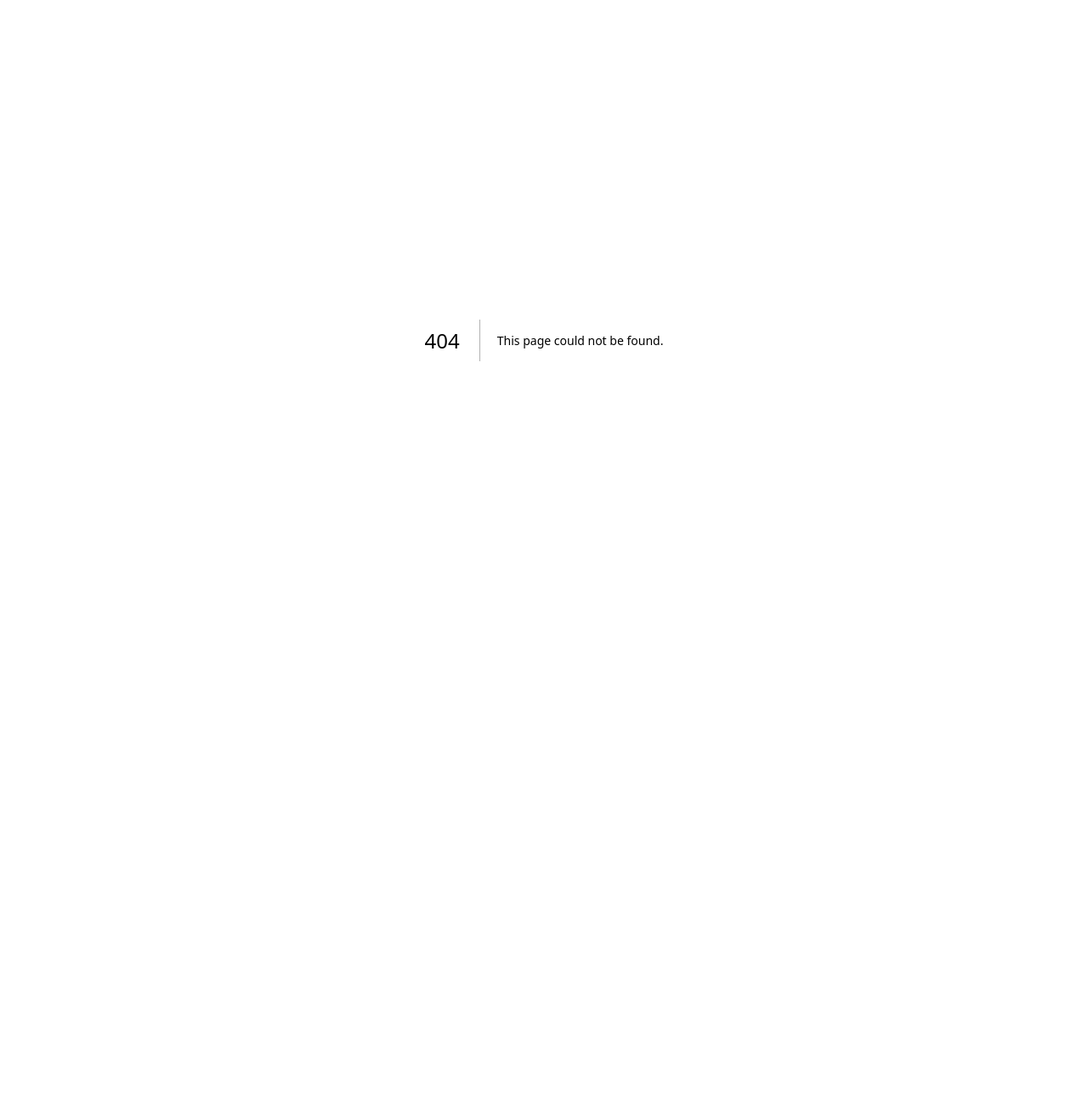
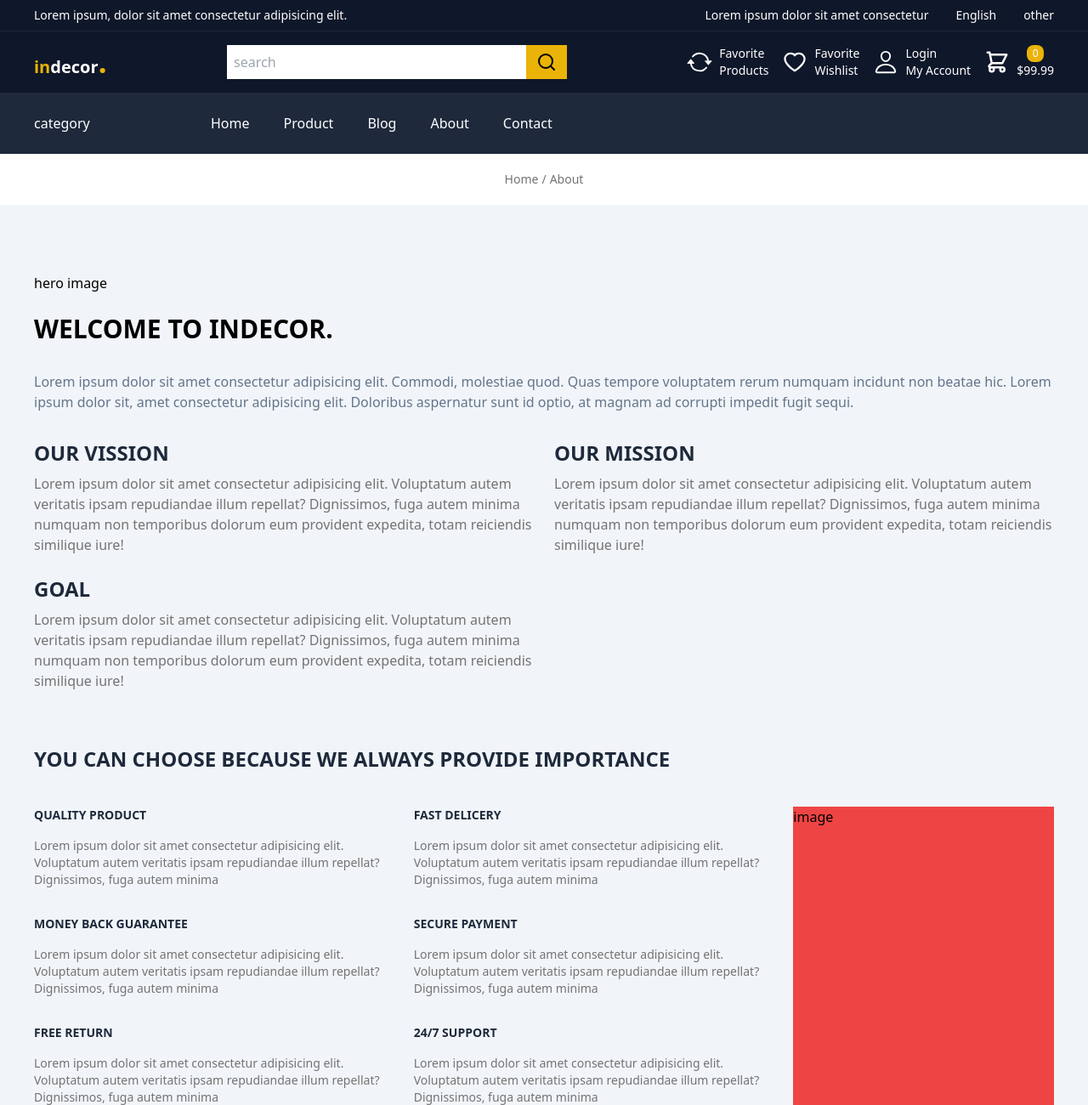
Before and after one commit to MelahGhislain/digit-com, a Next.js app: page /about in a window 1280 px wide. Before the commit this address had no page. Shown: the top 1300 px of the page at 85% size. Before the commit the page ends 800 px from the top, so only its background shows below. Built offline with nearby package versions, Linux system fonts and the light colour scheme.

Commit message:
feat(ui): created about us page

```diff
--- a/src/components/features/home/blog.section.tsx
+++ b/src/components/features/home/blog.section.tsx
@@ -5,7 +5,7 @@
 const Blogs = () => {
   return (
     <section className='pad-x'>
-        <Heading>Feteaure Collection</Heading>
+        <Heading>Blogs</Heading>
         <div className='mb-10'>
             <div className=' flex items-center overflow-x-scroll gap-6 py-5'>
                 <BlogCard />
--- a/src/components/features/home/category.tsx
+++ b/src/components/features/home/category.tsx
@@ -2,12 +2,13 @@
 import React from 'react'
 import { catogoryItems } from './_utils';
 import Link from 'next/link';
+import Heading from '../../heading';
 
 const Category = () => {
 
   return (
     <section className='pad-x'>
-        <h2 className='md:hidden mb-8 mt-6 font-semibold text-3xl'> Category</h2>
+        <Heading> Category</Heading>
         <div className='rounded-lg bg-white p-6'>
             <div className='flex overflow-x-auto lg:grid lg:grid-cols-5 justify-start gap-4'>
                 {
--- a/src/components/features/home/popular.product.tsx
+++ b/src/components/features/home/popular.product.tsx
@@ -13,8 +13,8 @@
         <div>
             <div className='mb-10'>
                 <div className=' flex items-center overflow-x-scroll gap-6 py-5'>
-                        <div className='bg-white w-[15rem] md:w-[16rem] h-[20rem] md:h-[24rem] rounded-lg flex-none'>
-                            <div className='flex flex-col p-4 overflow-auto gap-y-4 h-full'>
+                        <div className='bg-white w-[15rem] md:w-[16rem] rounded-lg flex-none'>
+                            <div className='flex flex-col p-4 overflow-auto gap-y-4 h-[20rem] md:h-[24rem]'>
                                 {
                                     catogoryItems.map(item => (
                                         <Link key={item.id} href='/'>
--- a/src/components/layout/footer/index.tsx
+++ b/src/components/layout/footer/index.tsx
@@ -64,7 +64,7 @@
                         <Link href='/'>
                             <li className='my-1 text-sm transition-all duration-300 hover:text-white'>Search</li>
                         </Link>
-                        <Link href='/'>
+                        <Link href='/about'>
                             <li className='my-1 text-sm transition-all duration-300 hover:text-white'>About Us</li>
                         </Link>
                         <Link href='/'>
--- a/src/components/layout/navbar/desktop.navbar.tsx
+++ b/src/components/layout/navbar/desktop.navbar.tsx
@@ -89,6 +89,9 @@
                 <Link href='/blog' className='transition-all duration-300 hover:underline'>
                   <li className='py-4 px-4'>Blog</li>
                 </Link>
+                <Link href='/about' className='transition-all duration-300 hover:underline'>
+                  <li className='py-4 px-4'>About</li>
+                </Link>
                 <Link href='/contact' className='transition-all duration-300 hover:underline'>
                   <li className='py-4 px-4'>Contact</li>
                 </Link>
--- a/src/components/layout/navbar/drawer.tsx
+++ b/src/components/layout/navbar/drawer.tsx
@@ -50,6 +50,9 @@
                   <Link href='/blog' onClick={()=>setOpen(false)}>
                       <li className='px-3 py-3 border-b border-black/5'>Blog</li>
                   </Link>
+                  <Link href='/blog' onClick={()=>setOpen(false)}>
+                      <li className='px-3 py-3 border-b border-black/5'>About</li>
+                  </Link>
                   <Link href='/contact' onClick={()=>setOpen(false)}>
                       <li className='px-3 py-3 border-b border-black/5'>Contact</li>
                   </Link>
--- a/src/components/quicknavbar/index.tsx
+++ b/src/components/quicknavbar/index.tsx
@@ -10,12 +10,13 @@
     <div className='bg-white pad-x py-5 justify-center hidden md:flex text-sm text-neutral-500 items-center'>
         {
             links.map((link, index) => {
+                const navlink = link.toLowerCase()
                 if(index === links.length-1){
                     return (<div key={link}>{link}</div>)
                 }
                return (
                     <>
-                        <Link key={link} href={link.toLowerCase()} className='transition-all duration-300 hover:underline hover:text-slate-800'>
+                        <Link href={ navlink === 'home'? '/': navlink } className='transition-all duration-300 hover:underline hover:text-slate-800'>
                             <div> {link} </div>
                         </Link>
                         <span className='mx-1'>/</span>
--- /dev/null
+++ b/src/pages/about/index.tsx
@@ -0,0 +1,90 @@
+import {Heading, Layout, QuickNavbar} from '@components'
+import Head from 'next/head'
+import Image from 'next/image'
+
+
+export default function AboutUs() {
+  return (
+    <>
+      <Head>
+        <title>indecor. | Home page</title>
+        <meta name="description" content="ecommerce for furnitures" />
+        <meta name="viewport" content="width=device-width, initial-scale=1" />
+        <link rel="icon" href="/favicon.ico" />
+      </Head>
+      <main className='bg-slate-100'>
+          <Layout>
+            <QuickNavbar links={['Home', 'About']}/>
+            <div className='pad-x py-20'>
+              <section>
+                  hero image
+              </section>
+              <section>
+                  <Heading>WELCOME TO INDECOR.</Heading>
+
+                  <p className='text-slate-500 font-light'>
+                    Lorem ipsum dolor sit amet consectetur adipisicing elit. Commodi, molestiae quod. Quas tempore voluptatem rerum numquam incidunt non beatae hic.
+                    Lorem ipsum dolor sit, amet consectetur adipisicing elit. Doloribus aspernatur sunt id optio, at magnam ad corrupti impedit fugit sequi.
+                  </p>
+
+                  <div>
+                      <div>
+                          {/* <Image /> */}
+                      </div>
+                  </div>
+              </section>
+
+              <section className='grid grid-cols-1 md:grid-cols-2 gap-6 mt-8 text-neutral-500 font-light'>
+                <div>
+                  <h2 className='text-2xl font-semibold text-slate-800 mb-2'>OUR VISSION</h2>
+                  <p>Lorem ipsum dolor sit amet consectetur adipisicing elit. Voluptatum autem veritatis ipsam repudiandae illum repellat? Dignissimos, fuga autem minima numquam non temporibus dolorum eum provident expedita, totam reiciendis similique iure!</p>
+                </div>
+                <div>
+                  <h2 className='text-2xl font-semibold text-slate-800 mb-2'>OUR MISSION</h2>
+                  <p>Lorem ipsum dolor sit amet consectetur adipisicing elit. Voluptatum autem veritatis ipsam repudiandae illum repellat? Dignissimos, fuga autem minima numquam non temporibus dolorum eum provident expedita, totam reiciendis similique iure!</p>
+                </div>
+                <div>
+                  <h2 className='text-2xl font-semibold text-slate-800 mb-2'>GOAL</h2>
+                  <p>Lorem ipsum dolor sit amet consectetur adipisicing elit. Voluptatum autem veritatis ipsam repudiandae illum repellat? Dignissimos, fuga autem minima numquam non temporibus dolorum eum provident expedita, totam reiciendis similique iure!</p>
+                </div>
+              </section>
+              <section className='mt-16'>
+                <h2 className='text-2xl font-semibold text-slate-800 my-10'>YOU CAN CHOOSE BECAUSE WE ALWAYS PROVIDE IMPORTANCE</h2>
+                <div className='flex flex-col-reverse md:flex-row gap-8'>
+                  <div className='grid grid-cols-1 md:grid-cols-2 text-neutral-500 text-sm gap-8 font-light'>
+                    <div>
+                      <h2 className='text-md font-semibold text-slate-800 mb-4'>QUALITY PRODUCT</h2>
+                      <p>Lorem ipsum dolor sit amet consectetur adipisicing elit. Voluptatum autem veritatis ipsam repudiandae illum repellat? Dignissimos, fuga autem minima</p>
+                    </div>
+                    <div>
+                      <h2 className='text-md font-semibold text-slate-800 mb-4'>FAST DELICERY</h2>
+                      <p>Lorem ipsum dolor sit amet consectetur adipisicing elit. Voluptatum autem veritatis ipsam repudiandae illum repellat? Dignissimos, fuga autem minima</p>
+                    </div>
+                    <div>
+                      <h2 className='text-md font-semibold text-slate-800 mb-4'>MONEY BACK GUARANTEE</h2>
+                      <p>Lorem ipsum dolor sit amet consectetur adipisicing elit. Voluptatum autem veritatis ipsam repudiandae illum repellat? Dignissimos, fuga autem minima</p>
+                    </div>
+                    <div>
+                      <h2 className='text-md font-semibold text-slate-800 mb-4'>SECURE PAYMENT</h2>
+                      <p>Lorem ipsum dolor sit amet consectetur adipisicing elit. Voluptatum autem veritatis ipsam repudiandae illum repellat? Dignissimos, fuga autem minima</p>
+                    </div>
+                    <div>
+                      <h2 className='text-md font-semibold text-slate-800 mb-4'>FREE RETURN</h2>
+                      <p>Lorem ipsum dolor sit amet consectetur adipisicing elit. Voluptatum autem veritatis ipsam repudiandae illum repellat? Dignissimos, fuga autem minima</p>
+                    </div>
+                    <div>
+                      <h2 className='text-md font-semibold text-slate-800 mb-4'>24/7 SUPPORT</h2>
+                      <p>Lorem ipsum dolor sit amet consectetur adipisicing elit. Voluptatum autem veritatis ipsam repudiandae illum repellat? Dignissimos, fuga autem minima</p>
+                    </div>
+
+                  </div>
+                  <div className='w-full lg:w-[60%] bg-red-500'>image</div>
+                </div>
+
+              </section>
+            </div>
+          </Layout>
+      </main>
+    </>
+  )
+}
--- a/src/pages/cart/index.tsx
+++ b/src/pages/cart/index.tsx
@@ -3,23 +3,19 @@
 import  {
   Layout,
   QuickNavbar,
-  CartButton,
-  CartItem,
   SpecialProductCard,
   Heading,
   DesktopCart,
   MobileCart
 }  from '@components'
-import { BsTrash, BsTrash2 } from 'react-icons/bs';
-import Image from 'next/image';
-import { CategoryCamera } from '@assets';
+import { BsTrash } from 'react-icons/bs';
 import { collectionData } from '../../components/features/home/_utils';
 
 export default function Cart() {
   return (
     <>
       <Head>
-        <title>Delux | products</title>
+        <title>indecor. | products</title>
         <meta name="description" content="ecommerce for furnitures" />
         <meta name="viewport" content="width=device-width, initial-scale=1" />
         <link rel="icon" href="/favicon.ico" />
--- a/src/pages/index.tsx
+++ b/src/pages/index.tsx
@@ -44,7 +44,7 @@
   return (
     <>
       <Head>
-        <title>Delux Home page</title>
+        <title>indecor. | Home page</title>
         <meta name="description" content="ecommerce for furnitures" />
         <meta name="viewport" content="width=device-width, initial-scale=1" />
         <link rel="icon" href="/favicon.ico" />
--- a/src/pages/login.tsx
+++ b/src/pages/login.tsx
@@ -1,6 +1,7 @@
 import { InputField } from '@components'
 import { loginValidation } from '@utils'
 import { useFormik } from 'formik'
+import { useRouter } from 'next/router';
 import React, { ChangeEvent } from 'react'
 
 interface LoginProp {
@@ -14,11 +15,12 @@
 }
 
 const Login = () => {
-
+    const router = useRouter()
     const handleSubmit = ( values: LoginProp) => {
 
         console.log({values})
         // formik.handleReset()
+        router.push('/')
     }
 
   const formik = useFormik({
--- a/src/pages/products/index.tsx
+++ b/src/pages/products/index.tsx
@@ -19,7 +19,7 @@
   return (
     <>
       <Head>
-        <title>Delux | products</title>
+        <title>indecor. | products</title>
         <meta name="description" content="ecommerce for furnitures" />
         <meta name="viewport" content="width=device-width, initial-scale=1" />
         <link rel="icon" href="/favicon.ico" />
```
